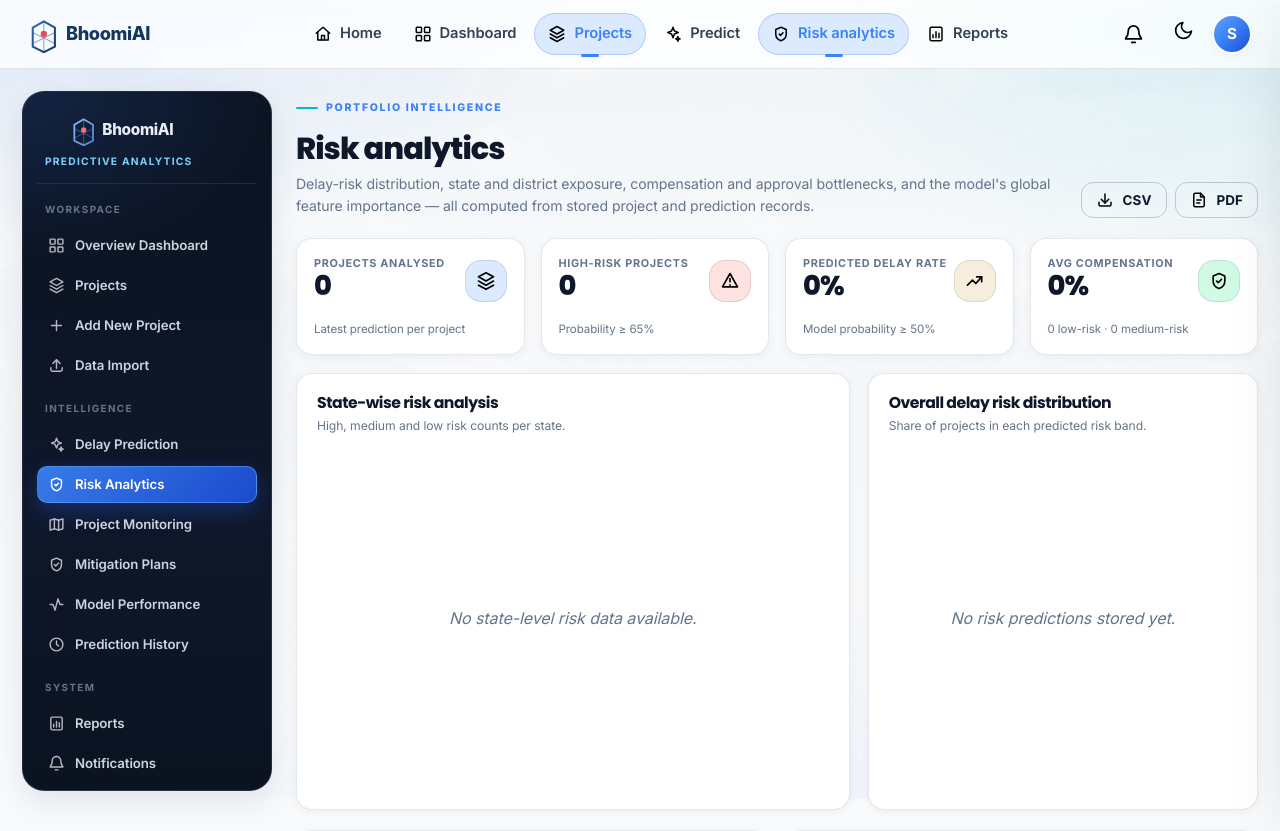
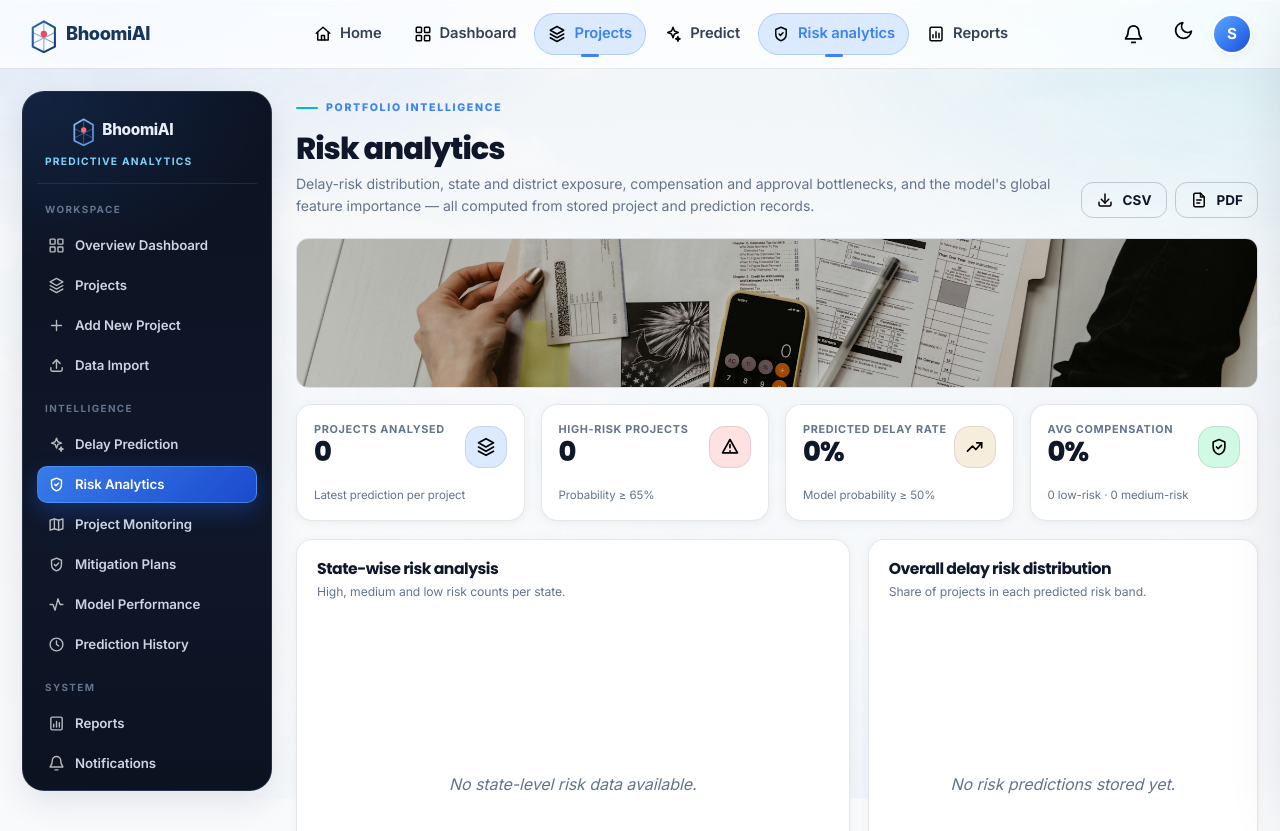
Before and after one commit to Prayas2468/int253, a Django app: page /analytics/risk-analytics/ in a window 1280 px wide. Shown: the top 831 px of the page. Run offline with Django 5.2, Linux system fonts and the light colour scheme; the visitor is signed in with stand-in values (Sample User, id 1); data that the repository does not hold is empty.

Commit message:
Add project-relevant infrastructure images and integrate into UI

```diff
--- a/static/css/predictive.css
+++ b/static/css/predictive.css
@@ -192,6 +192,33 @@
 .panel-head a { font-size: 0.78rem; font-weight: 650; color: var(--primary-strong); display: inline-flex; align-items: center; gap: 4px; }
 
 .mini-note { color: var(--muted); font-size: 0.73rem; line-height: 1.5; }
+
+/* Project imagery ----------------------------------------------------- */
+.project-media {
+  margin: 0 0 14px;
+  border-radius: 12px;
+  overflow: hidden;
+  border: 1px solid var(--border);
+  max-height: 180px;
+}
+.project-media img {
+  display: block;
+  width: 100%;
+  height: 180px;
+  object-fit: cover;
+  object-position: center;
+}
+.project-thumb {
+  width: 46px;
+  height: 46px;
+  border-radius: 10px;
+  object-fit: cover;
+  object-position: center;
+  flex: 0 0 auto;
+  border: 1px solid var(--border);
+}
+.cell-title-media { flex-direction: row; align-items: center; gap: 10px; min-width: 180px; }
+.cell-title-media > div { display: flex; flex-direction: column; gap: 1px; min-width: 0; }
 
 /* Risk + status pills -------------------------------------------------- */
 .pill-risk-high, .pill-high { background: var(--danger-soft); color: var(--danger); }
--- a/templates/core/home.html
+++ b/templates/core/home.html
@@ -50,7 +50,7 @@
 
     <div class="hero-visual reveal">
       <figure class="hero-photo">
-        <img src="{% static 'images/land-map.jpg' %}" alt="Aerial view of land parcels under acquisition study">
+        <img src="{% static 'images/infrastructure/highway-project.jpg' %}" alt="National highway corridor under construction" loading="eager">
       </figure>
       <div class="float-card fc-top">
         <span class="fc-icon">{% include 'partials/icon.html' with name='icon-sparkle' %}</span>
@@ -91,7 +91,7 @@
 
   <div class="section-banner">
     <div class="section-banner-media">
-      <img src="{% static 'images/ai-scan.jpg' %}" alt="Analytical view of project data and model outputs" width="900" height="620">
+      <img src="{% static 'images/infrastructure/infrastructure-progress.jpg' %}" alt="Infrastructure corridor with highway earthworks" width="900" height="620" loading="lazy">
       <span class="photo-chip">Synthetic dataset · {{ dataset_rows|default:0 }} project records</span>
     </div>
     <div class="section-banner-copy">
@@ -150,7 +150,7 @@
 
   <div class="section-banner reverse">
     <div class="section-banner-media">
-      <img src="{% static 'images/land-map.jpg' %}" alt="Surveyed parcels representing projects under acquisition" width="900" height="620">
+      <img src="{% static 'images/infrastructure/land-survey.jpg' %}" alt="Land surveyors measuring parcels near a proposed highway" width="900" height="620" loading="lazy">
       <span class="photo-chip">Risk profile · monitoring · mitigation</span>
     </div>
     <div class="section-banner-copy">
--- a/templates/dashboard/dashboard.html
+++ b/templates/dashboard/dashboard.html
@@ -206,6 +206,9 @@
 
     {% if focus %}
     <div class="divider"></div>
+    <figure class="project-media" style="max-height:120px;margin:12px 0;">
+      <img src="{% static 'images/infrastructure/construction-machinery.jpg' %}" alt="Construction machinery at the project site" loading="lazy" style="height:120px;">
+    </figure>
     <h4 style="margin:0 0 10px;font-size:0.82rem;">Project details</h4>
     <dl class="detail-list">
       <div><dt>State</dt><dd>{{ focus.state }}</dd></div>
--- a/templates/predictions/project_detail.html
+++ b/templates/predictions/project_detail.html
@@ -34,6 +34,10 @@
       <div><h3>Acquisition progress</h3><p>Actual parcel acquisition against the planned schedule for the elapsed months.</p></div>
       <span class="pill pill-neutral">{{ project.get_status_display }}</span>
     </div>
+
+    <figure class="project-media">
+      <img src="{% static 'images/infrastructure/road-construction.jpg' %}" alt="Road construction activity" loading="lazy">
+    </figure>
 
     <div class="progress-line" style="margin-bottom:10px;">
       <div class="progress-track"><span style="width: {{ project.acquisition_progress }}%;"></span></div>
--- a/templates/predictions/risk_analytics.html
+++ b/templates/predictions/risk_analytics.html
@@ -14,6 +14,10 @@
     <a href="{% url 'reports:risk_pdf' %}" class="btn btn-ghost btn-sm">{% include 'partials/icon.html' with name='icon-pdf' %}PDF</a>
   </div>
 </div>
+
+<figure class="project-media" style="max-height:150px;margin:0 0 16px;">
+  <img src="{% static 'images/infrastructure/bridge-development.jpg' %}" alt="Bridge infrastructure development" loading="lazy" style="height:150px;">
+</figure>
 
 <div class="stats-grid kpi-grid">
   <article class="stat-card">
```
Also changed, not shown: templates/predictions/project_list.html (+6 -3 lines), static/images/infrastructure/bridge-development.jpg (added), static/images/infrastructure/construction-machinery.jpg (added), static/images/infrastructure/highway-project.jpg (added), static/images/infrastructure/infrastructure-progress.jpg (added), static/images/infrastructure/land-survey.jpg (added), static/images/infrastructure/road-construction.jpg (added), 5 other files.
